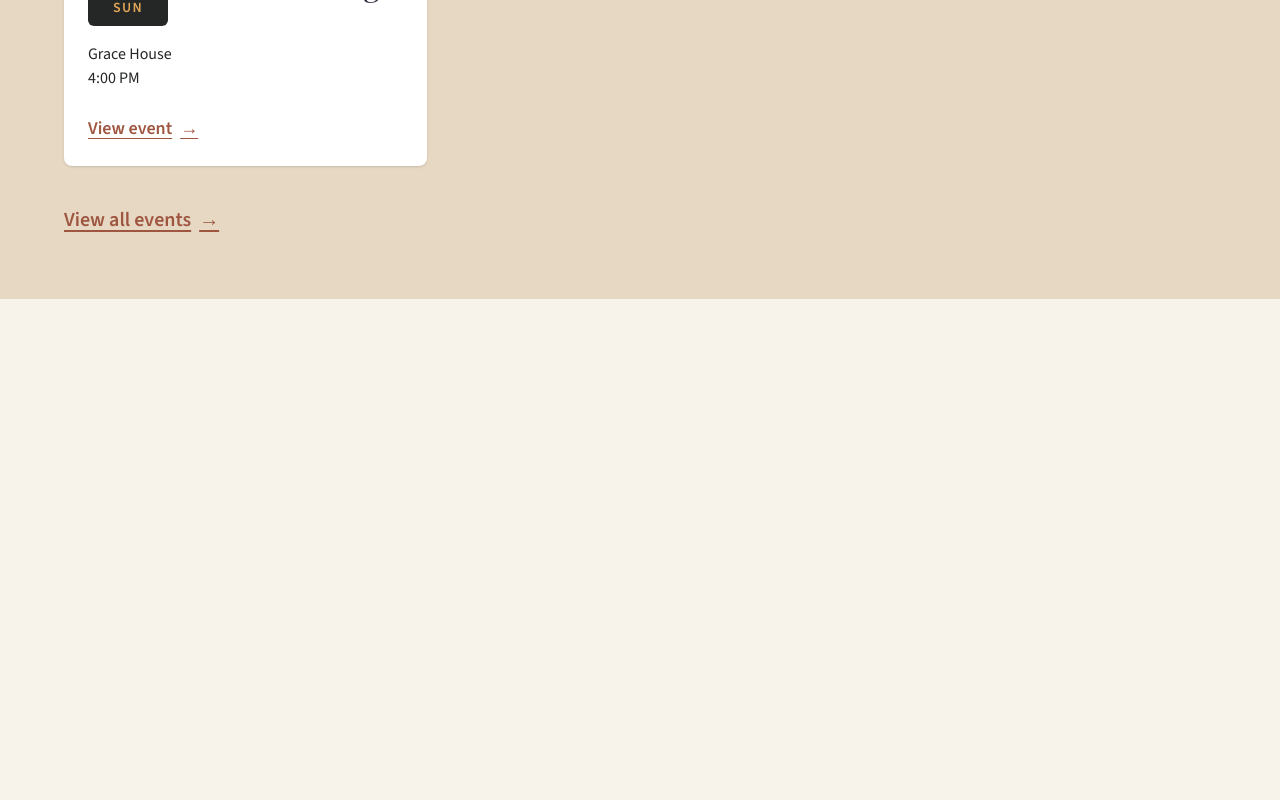
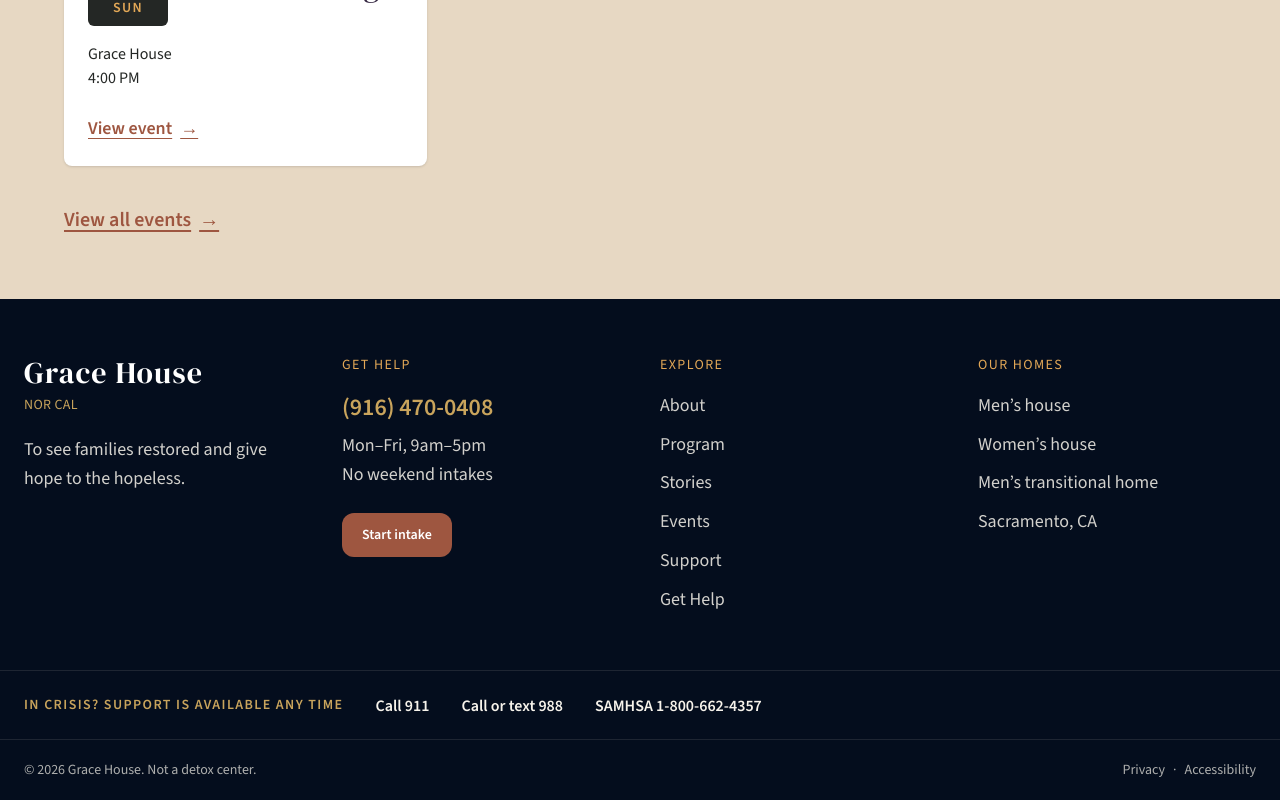
Before and after one commit to jamesmiller2404/grace-house, a Next.js app: page / in a window 1280 px wide. Shown: the part 4270-5070 px from the top of the page. Before the commit the page ends 4569 px from the top, so only its background shows below. Built offline with nearby package versions, Linux system fonts and the light colour scheme.

Commit message:
added generic header

```diff
--- a/src/app/page.tsx
+++ b/src/app/page.tsx
@@ -1,4 +1,5 @@
 import Nav from "@/components/Nav";
+import Footer from "@/components/Footer";
 import SectionRenderer from "@/sections/SectionRenderer";
 import { homePageSections } from "@/content/homePage";
 
@@ -17,6 +18,7 @@
           <SectionRenderer key={`${section.type}-${i}`} section={section} />
         ))}
       </main>
+      <Footer />
     </>
   );
 }
--- /dev/null
+++ b/src/components/Footer.tsx
@@ -0,0 +1,128 @@
+import Link from "next/link";
+import { site } from "@/content/site";
+
+/**
+ * Site footer, based on photoshop_assets/footer-section.png.
+ * Deliberately breaks from the cream/anchor theme: near-black navy (#040d1d).
+ */
+export default function Footer() {
+  return (
+    <footer className="bg-[#040d1d] text-cream">
+      <div className="mx-auto grid max-w-7xl gap-10 px-4 py-14 sm:px-6 md:grid-cols-2 lg:grid-cols-4">
+        {/* Column 1: wordmark + mission blurb */}
+        <div>
+          <p className="font-heading text-3xl tracking-[0.04em] text-white">
+            {site.name}
+          </p>
+          <p className="text-gold mt-1 text-sm font-medium tracking-wide uppercase">
+            {site.tagline}
+          </p>
+          <p className="mt-5 max-w-xs text-cream/85 leading-relaxed">
+            To see families restored and give hope to the hopeless.
+          </p>
+        </div>
+
+        {/* Column 2: Get help */}
+        <div>
+          <h2 className="text-lift text-sm font-semibold tracking-widest uppercase">
+            Get Help
+          </h2>
+          <a
+            href={site.phoneHref}
+            className="text-gold mt-4 block text-2xl font-semibold"
+          >
+            {site.phone}
+          </a>
+          <p className="mt-2 text-cream/85 leading-relaxed">
+            Mon–Fri, 9am–5pm
+            <br />
+            No weekend intakes
+          </p>
+          <Link
+            href="/support"
+            style={{ borderRadius: "12px" }}
+            className="bg-terra hover:bg-[#b06850] mt-6 inline-block px-5 py-3 font-sans text-sm font-semibold text-white transition-colors"
+          >
+            Start intake
+          </Link>
+        </div>
+
+        {/* Column 3: Explore */}
+        <div>
+          <h2 className="text-lift text-sm font-semibold tracking-widest uppercase">
+            Explore
+          </h2>
+          <ul className="mt-4 space-y-2.5">
+            {[
+              { label: "About", href: "/about" },
+              { label: "Program", href: "/about/mission" },
+              { label: "Stories", href: "/stories" },
+              { label: "Events", href: "/#events" },
+              { label: "Support", href: "/support" },
+              { label: "Get Help", href: "/#get-help" },
+            ].map((l) => (
+              <li key={l.label}>
+                <Link
+                  href={l.href}
+                  className="text-cream/85 hover:text-lift transition-colors"
+                >
+                  {l.label}
+                </Link>
+              </li>
+            ))}
+          </ul>
+        </div>
+
+        {/* Column 4: Our homes */}
+        <div>
+          <h2 className="text-lift text-sm font-semibold tracking-widest uppercase">
+            Our Homes
+          </h2>
+          <ul className="mt-4 space-y-2.5 text-cream/85">
+            <li>Men&rsquo;s house</li>
+            <li>Women&rsquo;s house</li>
+            <li>Men&rsquo;s transitional home</li>
+            <li>Sacramento, CA</li>
+          </ul>
+        </div>
+      </div>
+
+      {/* Crisis strip */}
+      <div className="border-cream/10 border-t">
+        <div className="mx-auto flex max-w-7xl flex-wrap items-center gap-x-8 gap-y-2 px-4 py-5 sm:px-6">
+          <p className="text-gold text-sm font-semibold tracking-widest uppercase">
+            In crisis? Support is available any time
+          </p>
+          <ul className="flex flex-wrap gap-x-8 gap-y-2">
+            {site.crisisLines.map((c) => (
+              <li key={c.label}>
+                <a
+                  href={c.href}
+                  className="text-cream hover:text-lift text-base font-semibold transition-colors"
+                >
+                  {c.text}
+                </a>
+              </li>
+            ))}
+          </ul>
+        </div>
+      </div>
+
+      {/* Legal row */}
+      <div className="border-cream/10 border-t">
+        <div className="mx-auto flex max-w-7xl flex-wrap items-center justify-between gap-2 px-4 py-5 text-sm text-cream/70 sm:px-6">
+          <p>© 2026 {site.name}. Not a detox center.</p>
+          <p>
+            <a href="#" className="hover:text-lift transition-colors">
+              Privacy
+            </a>
+            <span className="mx-2">·</span>
+            <a href="#" className="hover:text-lift transition-colors">
+              Accessibility
+            </a>
+          </p>
+        </div>
+      </div>
+    </footer>
+  );
+}
```
